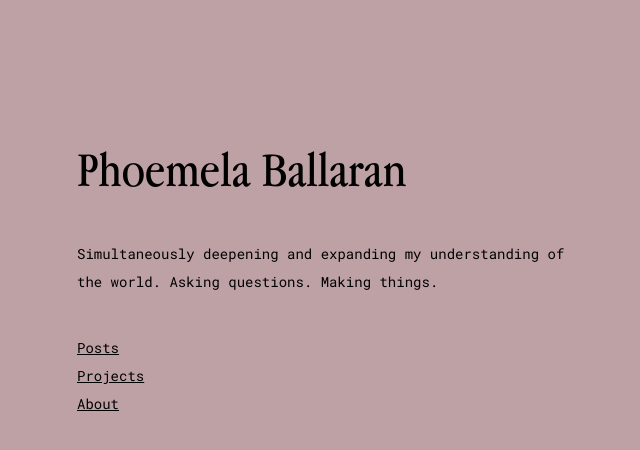
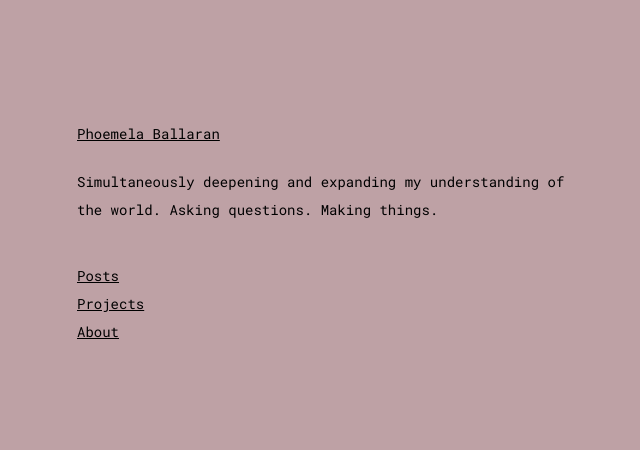
Before and after one commit to comoballar/phoemelaballaran.github.io, a Jekyll site: the page built from index.html, in a window 1280 px wide. Shown: the top 450 px of the page, without its empty margins (43-683 px from the left). Built offline with Jekyll 4.4.1, drawn with Linux system fonts in a browser that asks for light colours.

Commit message:
Update bio.scss

```diff
--- a/_sass/bio.scss
+++ b/_sass/bio.scss
@@ -5,11 +5,8 @@
 
 .bio__header {
   margin-bottom: 20px;
-  font-weight: 400;
-  font-family: 'Garamond';
-  font-size: 50px;
 
-  a {
+  h1 {
   	text-decoration: none;
 
   	&:hover {
```
